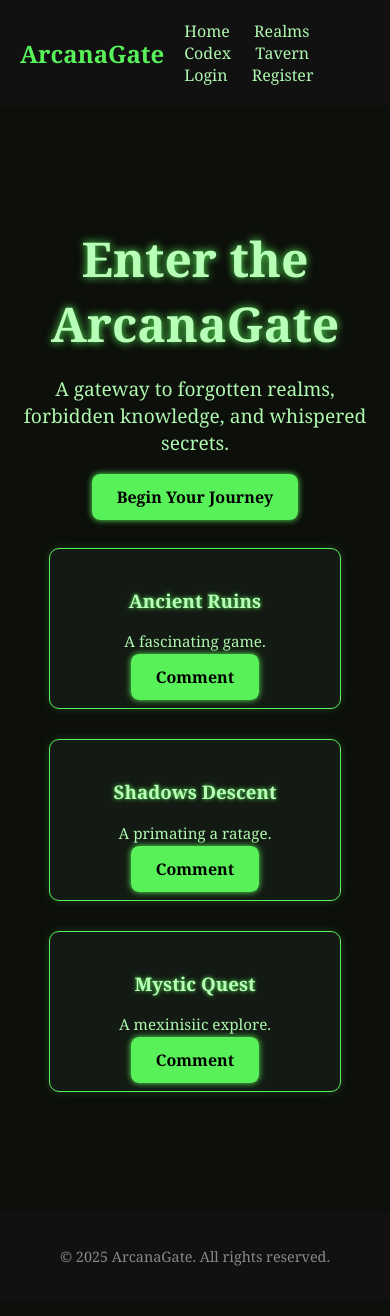
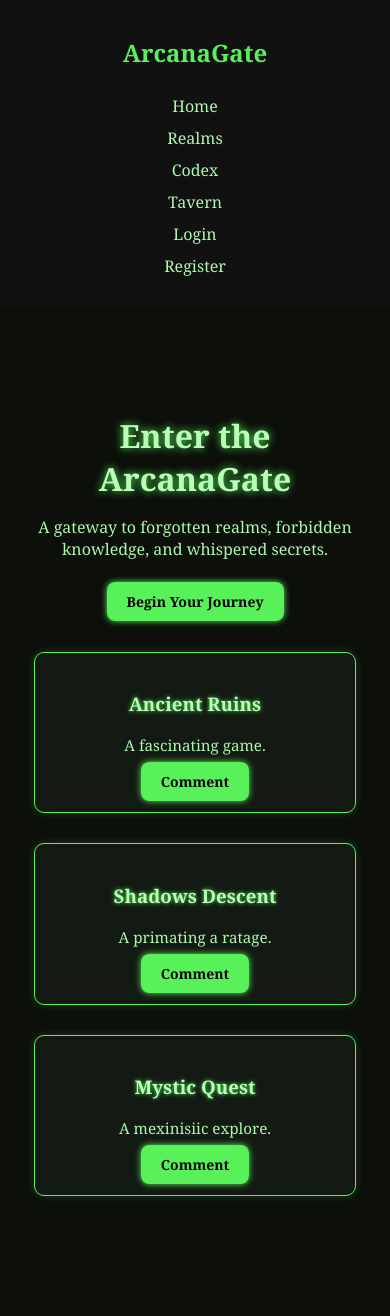
Before and after one commit to Dino-code94/ArcanaGate-Project, a Flask app: page / in a window 390 px wide. Shown: the top 1316 px of the page. Before the commit the page ends 1266 px from the top, so only its background shows below. Run offline with Flask 3, Linux system fonts and the light colour scheme; data comes from the database, SQL or seed files in the repository.

Commit message:
Add responsive media queries to style.css for mobile and tablet support

```diff
--- a/static/style.css
+++ b/static/style.css
@@ -248,3 +248,69 @@
   .comment-list strong {
     color: #7aff7a;
   }
+
+  /* ========== Media Queries ========== */
+
+/* Smartphones */
+@media (max-width: 480px) {
+  header {
+    flex-direction: column;
+    align-items: center;
+    text-align: center;
+  }
+
+  nav a {
+    display: block;
+    margin: 10px 0;
+  }
+
+  .hero h2 {
+    font-size: 2em;
+  }
+
+  .hero p {
+    font-size: 1em;
+  }
+
+  .btn {
+    padding: 10px 20px;
+    font-size: 14px;
+  }
+
+  .card {
+    width: 90%;
+  }
+
+  .codex-entry, .comment-section {
+    width: 95%;
+    padding: 15px;
+  }
+
+  .tavern-whispers {
+    padding: 0 10px;
+  }
+
+  .comment-section form textarea {
+    width: 100%;
+  }
+}
+
+/* Tablets */
+@media (max-width: 768px) {
+  .card-section {
+    flex-direction: column;
+    align-items: center;
+  }
+
+  .card {
+    width: 80%;
+  }
+
+  .codex-entry, .comment-section {
+    width: 90%;
+  }
+
+  .tavern-whispers {
+    max-width: 90%;
+  }
+}
```
